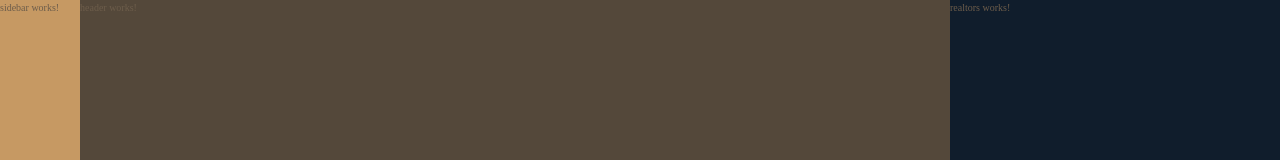
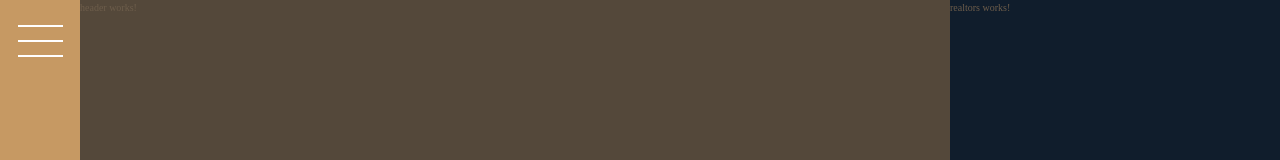
Before and after one commit to nitaicharan/Udemy-ACSSSASSFGAM3, an Angular app: page / in a window 1280 px wide. Shown: the top 160 px of the page. Built offline with nearby package versions, Linux system fonts and the light colour scheme.

Commit message:
117. Building the Sidebar

```diff
--- a/src/app/container/sidebar/sidebar.component.html
+++ b/src/app/container/sidebar/sidebar.component.html
@@ -1 +1,6 @@
-<div fxFlex class="sidebar">sidebar works!</div>
+<div
+         fxFlex
+         fxLayoutAlign="center"
+    class="sidebar">
+    <button class="nav-btn"></button>
+</div>
--- a/src/app/container/sidebar/sidebar.component.scss
+++ b/src/app/container/sidebar/sidebar.component.scss
@@ -1,3 +1,26 @@
 .sidebar {
     background-color: var(--color-primary);
 }
+
+.nav-btn {
+    border: none;
+    border-radius: 0;
+
+    background-color: #fff;
+    height: 2px;
+    width: 4.5rem;
+    margin-top: 4rem;
+
+
+    &::before
+    ,&::after {
+        background-color: #fff;
+        height: 2px;
+        width: 4.5rem;
+        content: "";
+        display: block;
+    }
+
+    &::before { transform: translateY(-1.5rem); }
+    &::after { transform: translateY(1.3rem); }
+}
```
Also changed, not shown: 11 other files (tests, documents, lock files or other folders).
